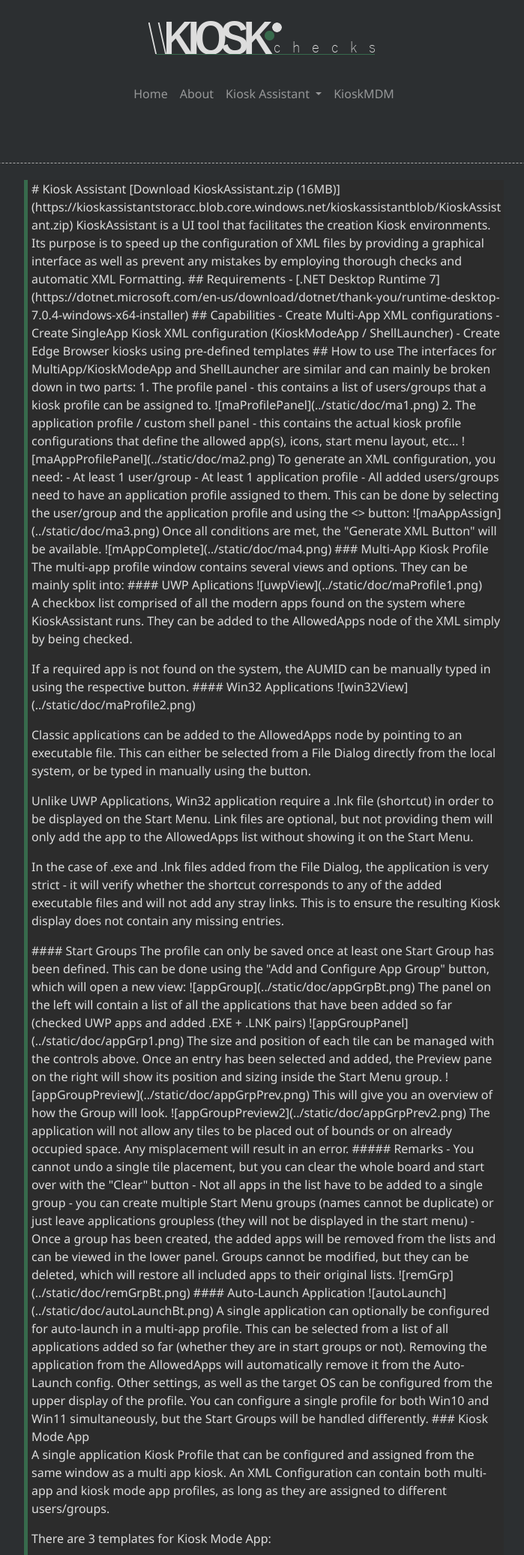
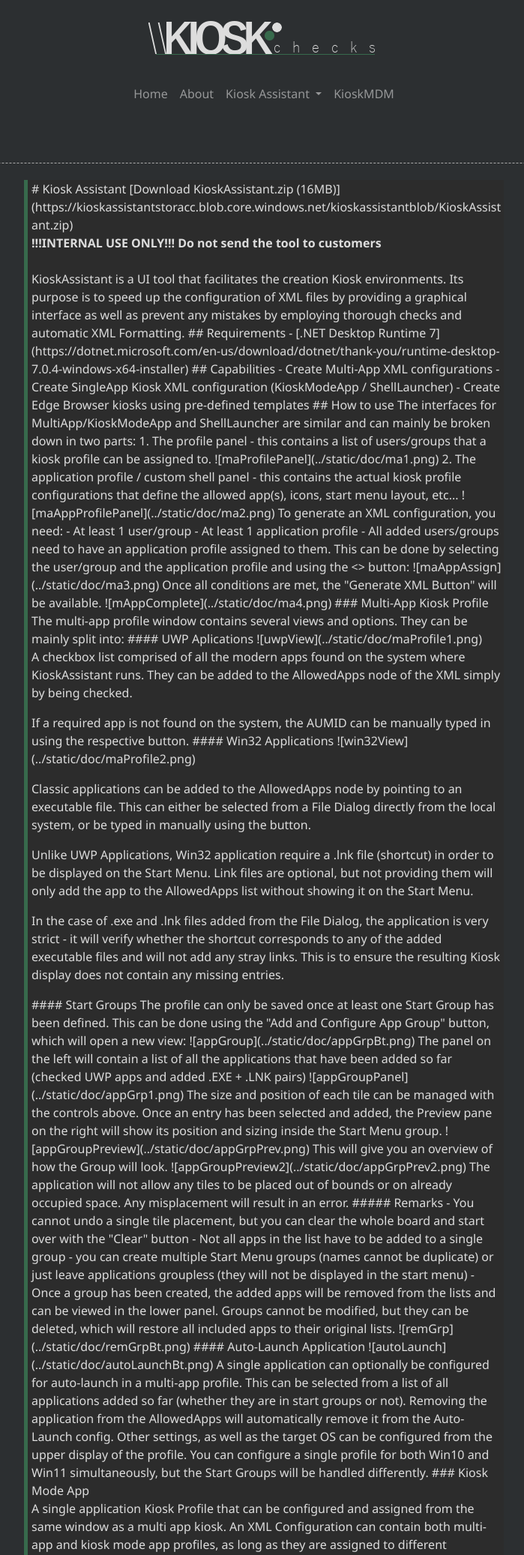
Before and after one commit to florinDNL/KioskChecks, a Flask app: page /documentation in a window 1280 px wide. Shown: the top 2074 px of the page at 75% size, without its empty margins (288-987 px from the left). Run offline with Flask 2, Linux system fonts and the light colour scheme; some libraries are stand-ins or nearby versions.

Commit message:
added disclaimer

```diff
--- a/webapp/templates/kadoc.html
+++ b/webapp/templates/kadoc.html
@@ -11,7 +11,9 @@
     <md-block>
         # Kiosk Assistant
         [Download KioskAssistant.zip (16MB)](https://kioskassistantstoracc.blob.core.windows.net/kioskassistantblob/KioskAssistant.zip)
-
+        <br/>
+        <b>!!!INTERNAL USE ONLY!!! Do not send the tool to customers</b>
+        </br><br/>
         KioskAssistant is a UI tool that facilitates the creation Kiosk environments. Its purpose is to speed up the configuration of XML files by providing a graphical interface as well as prevent any mistakes by employing thorough checks and automatic XML Formatting.
 
         ## Requirements
```
